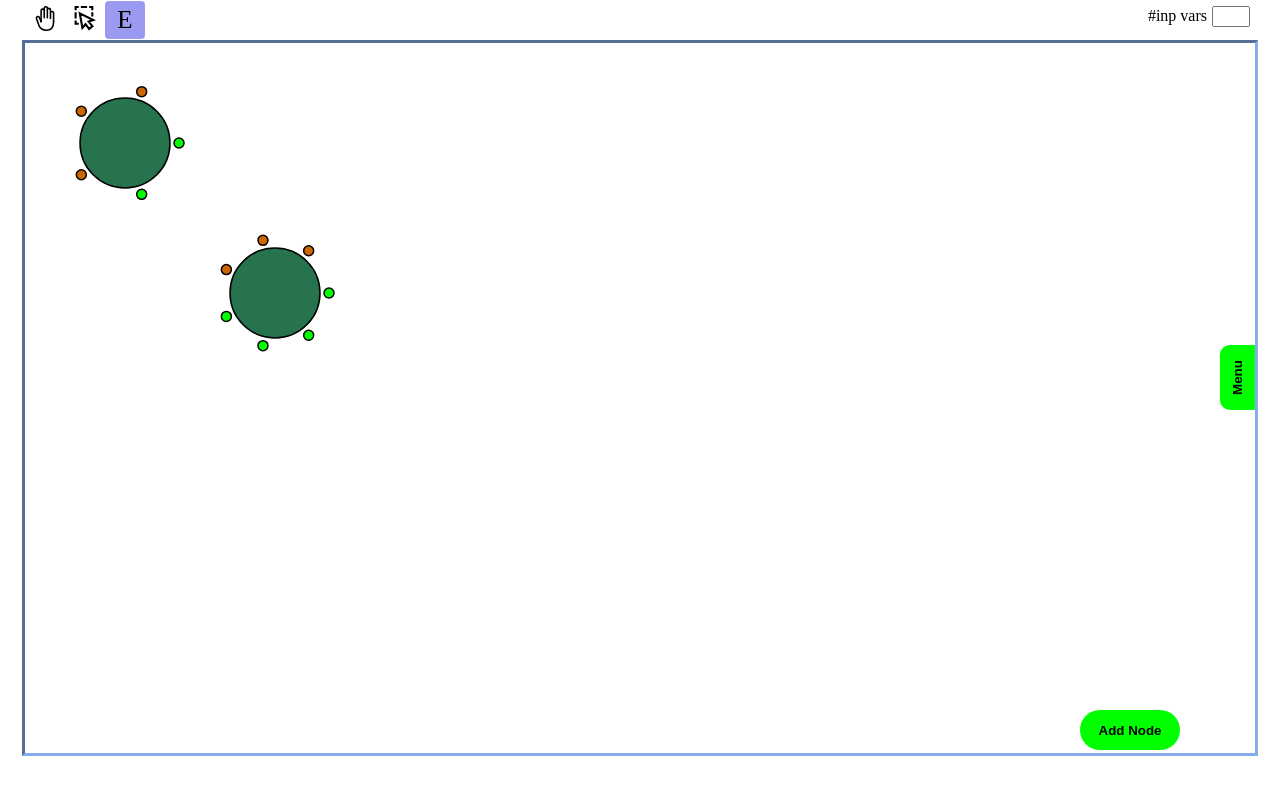
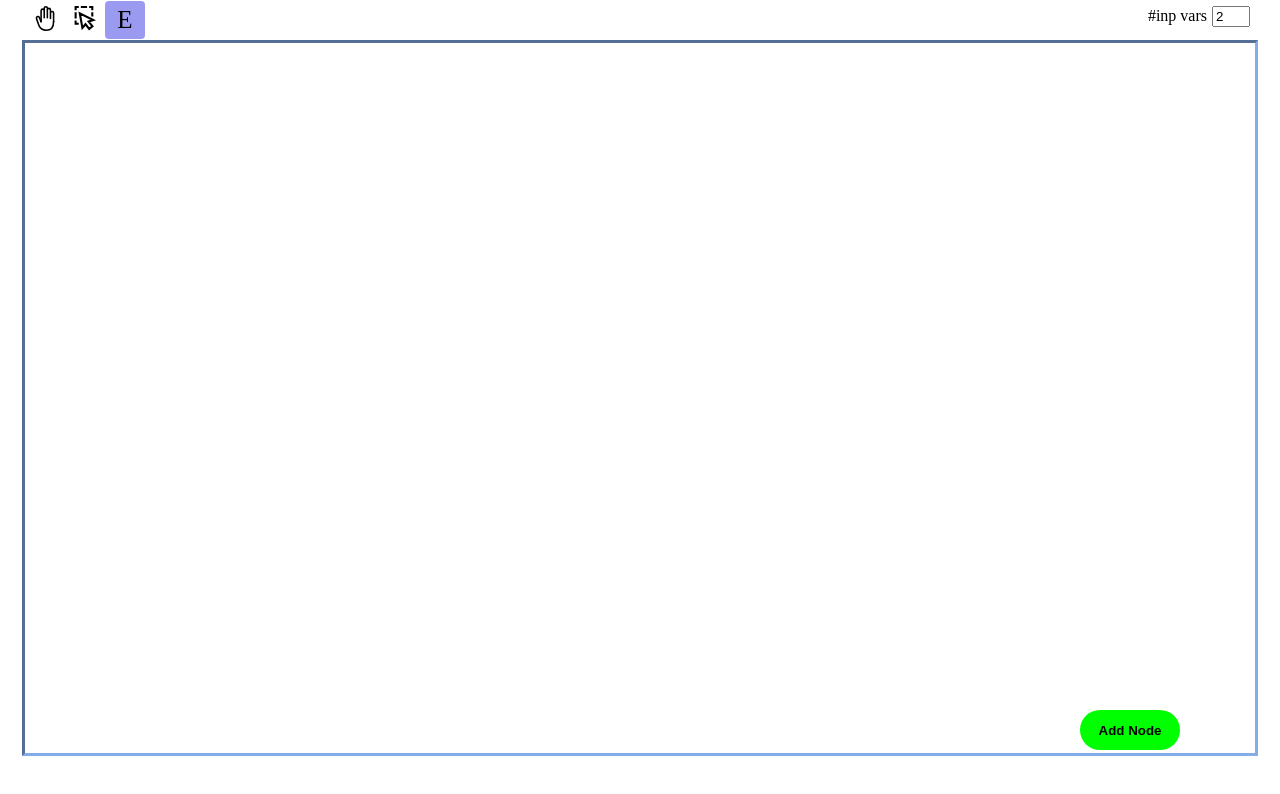
Before and after one commit to abdur-rafi/sequential-circuit-designer, a Next.js app: page /design in a window 1280 px wide. Shown: the top 794 px of the page. Built offline with nearby package versions, Linux system fonts and the light colour scheme.

Commit message:
node labels added

```diff
--- a/Components/Canvas.tsx
+++ b/Components/Canvas.tsx
@@ -8,6 +8,43 @@ import SideBar from './SideBar';
 import TopBar from './topBar';
 import { defalutIONodeConfig } from '../defaultConfigs';
 
+
+// From stackoverflow
+class StringIdGenerator {
+    _chars : string;
+    _nextId : [number];
+    constructor(chars = 'ABCDEFGHIJKLMNOPQRSTUVWXYZ') {
+        this._chars = chars;
+        this._nextId = [0];
+    }
+    next() {
+        const r = [];
+        for (const char of this._nextId) {
+            r.unshift(this._chars[char]);
+        }
+        this._increment();
+        return r.join('');
+    }
+
+    _increment() {
+        for (let i = 0; i < this._nextId.length; i++) {
+            const val = ++this._nextId[i];
+            if (val >= this._chars.length) {
+            this._nextId[i] = 0;
+            } else {
+            return;
+            }
+        }
+        this._nextId.push(0);
+    }
+
+    *[Symbol.iterator]() {
+        while (true) {
+            yield this.next();
+        }
+    }
+  }
+
 interface Props{
 
 }
@@ -16,8 +53,10 @@ interface State{
     showSideBar : boolean,
     stateNodeToSideBar : StateNode | null,
     ioNodeToSideBar : IONode | null,
-    mouseMode : MouseMode
+    mouseMode : MouseMode,
+    numberOfInpVars : number
 }
+
 
 class Canvas extends React.Component<Props, State>{
 
@@ -31,6 +70,9 @@ class Canvas extends React.Component<Props, State>{
     tempEdgePoints : Point[];
     edgeStartNode : IONode | null;
     tempStateNode : StateNode | null;
+    stateLabels : StringIdGenerator;
+    nextLabel : string;
+
 
     constructor(props : Props){
         super(props);
@@ -40,27 +82,46 @@ class Canvas extends React.Component<Props, State>{
 
         this.stateNodes = [];
         this.edges = [];
-
+        this.stateLabels = new StringIdGenerator();
 
         this.selectedNode = null;
         this.selectedIndex = -1;
         this.tempEdgePoints = []
         this.edgeStartNode = null;
         this.tempStateNode = null;
+        this.nextLabel = this.stateLabels.next();
 
         this.state = {
             showSideBar : false,
             ioNodeToSideBar : null,
             stateNodeToSideBar : null,
-            mouseMode : 'edge'
+            mouseMode : 'edge',
+            numberOfInpVars : 2
         }
 
-        this.AddNode = this.AddNode.bind(this);
+        this.changeNumberOfInputVars = this.changeNumberOfInputVars.bind(this);
         this.toggleSideBar = this.toggleSideBar.bind(this);
         this.setMouseMode = this.setMouseMode.bind(this);
         this.setMouseMode = this.setMouseMode.bind(this);
         this.addIoNodeWithStateChange = this.addIoNodeWithStateChange.bind(this);
         this.changeStateNodeRadius = this.changeStateNodeRadius.bind(this);
+    }
+
+    drawLabel(center : Point, label : string, context : CanvasRenderingContext2D | null | undefined){
+        if(context == null)
+            context = this.nodeCanvasRef.current?.getContext('2d');
+        if(!context) return;
+        context.font = '24px serif'
+        context.fillStyle = 'black';
+        context.textAlign = 'center';
+        context.textBaseline = 'middle';
+        context.fillText(label, center.x, center.y);
+    }
+
+    changeNumberOfInputVars(vars : number){
+        this.setState({
+            numberOfInpVars : vars
+        })
     }
 
     changeStateNodeRadius(stateNode : StateNode, radius : number){
@@ -102,9 +163,12 @@ class Canvas extends React.Component<Props, State>{
 
     setMouseMode(mode : MouseMode){
         this.resetModeVars();
-        this.setState({
-            mouseMode : mode
-        })
+        this.setState(old=>({
+            mouseMode : mode,
+            showSideBar : false,
+            ioNodeToSideBar : null,
+            stateNodeToSideBar : null
+        }))
     }
 
     checkIfStateNodeContainsEdge(state : StateNode) : boolean{
@@ -138,15 +202,18 @@ class Canvas extends React.Component<Props, State>{
             ioNode.center.y += y;
         }
         this.drawStateNode(stateNode);
-        this.focusOnNode(stateNode.center, stateNode.radius, stateNode.color);
+        this.focusOnNode(stateNode.center, stateNode.radius, stateNode.color,stateNode.label);
     }
 
 
-    focusOnNode(center : Point, radius : number, fillColor : string){
+    focusOnNode(center : Point, radius : number, fillColor : string, label? : string){
         let context = this.nodeCanvasRef.current?.getContext('2d');
         if(context == null) return;
         clearCircle(context, center, radius + context.lineWidth);
         drawCircle(context, center, radius, 'blue',fillColor);
+        if(label)
+            this.drawLabel(center, label, context);
+
     }
 
     checkInsideNode(testPoint : Point) :
@@ -227,7 +294,21 @@ class Canvas extends React.Component<Props, State>{
             drawCircle(context, state.center, state.radius, 'black', state.color);
             state.ioNodes.forEach(ioNode => {
                 drawCircle(context!, ioNode.center, ioNode.radius, 'black', ioNode.color);
+                // context!.font = 'bold 10px serif';
+                // context!.fillStyle = 'black';
+                // context!.textAlign = 'start';
+                // context!.textBaseline = 'middle';
+                // let b = (ioNode.angle > Math.PI / 2 && ioNode.angle < Math.PI * 1.5);
+                // context!.direction = b ? 'rtl' : 'ltr';
+                // context?.fillText('0000', ioNode.center.x + (b ? -defalutIONodeConfig.inputLabelGap : defalutIONodeConfig.inputLabelGap), ioNode.center.y);
+                // context?.save();
+                // context?.translate(state.center.x, state.center.y);
+                // context?.rotate(ioNode.angle);
+                // context!.font = 'bold 10px serif';
+                // context?.fillText('0000' ,state.radius - 2, 0);
+                // context?.restore();
             })
+            this.drawLabel(state.center, state.label , context);
         }
     }
 
@@ -285,7 +366,10 @@ class Canvas extends React.Component<Props, State>{
 
     resetModeVars(){
         if(this.selectedNode ){
-            this.removeFocusCircle(this.selectedNode);
+            let label;
+            if('label' in this.selectedNode)
+                label = this.selectedNode.label;
+            this.removeFocusCircle(this.selectedNode,label);
         }
         this.selectedIndex = -1;
         this.selectedNode = null;
@@ -294,11 +378,6 @@ class Canvas extends React.Component<Props, State>{
         this.edgeStartNode = null;
     }
 
-    AddNode(){
-        this.setState({
-            mouseMode : 'addNode'
-        })
-    }
 
     toggleSideBar(){
         this.setState(old=>({
@@ -308,12 +387,15 @@ class Canvas extends React.Component<Props, State>{
 
 
 
-    removeFocusCircle(node : StateNode | IONode){
+    removeFocusCircle(node : StateNode | IONode, label? : string){
         let context = this.nodeCanvasRef.current?.getContext('2d');
         if(context == null)
             return;
         clearCircle(context, node.center, node.radius + context.lineWidth);
         drawCircle(context, node.center, node.radius, 'black', node.color);
+        if(label){
+            this.drawLabel(node.center, label, context);
+        }
     }
 
 
@@ -335,8 +417,12 @@ class Canvas extends React.Component<Props, State>{
                         showSideBar : false,
                         ioNodeToSideBar : null
                     })
-                    if(prevSelected != null)
-                        this.removeFocusCircle(prevSelected);
+                    if(prevSelected != null){
+                        let label;
+                        if('label' in prevSelected)
+                            label = prevSelected.label;
+                        this.removeFocusCircle(prevSelected, label);
+                    }
                 }
                 return;
             }
@@ -352,7 +438,10 @@ class Canvas extends React.Component<Props, State>{
                     this.edgeStartNode = selected.entity;
                 }
                 if(this.state.mouseMode === 'drag' || this.state.mouseMode === 'select'){
-                    this.focusOnNode(selected.entity.center, selected.entity.radius, selected.entity.color);
+                    let label;
+                    if('label' in selected.entity)
+                        label = selected.entity.label;
+                    this.focusOnNode(selected.entity.center, selected.entity.radius, selected.entity.color, label);
                     if(this.state.mouseMode === 'select'){
                         if('type' in selected.entity){
                             this.setState({
@@ -369,7 +458,10 @@ class Canvas extends React.Component<Props, State>{
                             })
                         }
                         if(prevSelected != null){
-                            this.removeFocusCircle(prevSelected);
+                            let label;
+                            if('label' in prevSelected)
+                                label = prevSelected.label;
+                            this.removeFocusCircle(prevSelected, label);
                         }
                     }
                 }
@@ -384,7 +476,10 @@ class Canvas extends React.Component<Props, State>{
         }
         else if(this.state.mouseMode === 'drag'){
             if(this.selectedNode != null){
-                this.removeFocusCircle(this.selectedNode);
+                let label;
+                if('label' in this.selectedNode)
+                    label = this.selectedNode.label;
+                this.removeFocusCircle(this.selectedNode, label);
                 // let context = this.nodeCanvasRef.current!.getContext('2d');
                 // if(context === null) return;
                 // clearCircle(context, this.selectedNode.center, this.selectedNode.radius + context.lineWidth);
@@ -415,7 +510,7 @@ class Canvas extends React.Component<Props, State>{
 
     tempCanvasMouseMove(e : MouseEvent){
         if(this.state.mouseMode === 'addNode'){
-            let state = createStateNodeObject(1, 0, {x : e.offsetX, y : e.offsetY});
+            let state = createStateNodeObject(Math.pow(2, this.state.numberOfInpVars), 1, {x : e.offsetX, y : e.offsetY}, this.nextLabel);
             let canvas = this.tempCanvasRef.current;
             let context = canvas!.getContext('2d');
             clearCanvas(this.tempCanvasRef);
@@ -489,6 +584,7 @@ class Canvas extends React.Component<Props, State>{
                 this.setState({
                     mouseMode : 'edge'
                 })
+                this.nextLabel = this.stateLabels.next();
                 return;
             }
         }
@@ -529,14 +625,16 @@ class Canvas extends React.Component<Props, State>{
 
         if(nodeContext == null || edgeContext == null || tempContext == null) return;
 
-        edgeContext.lineWidth = 3;
+        edgeContext.lineWidth = 2;
 
 
-        let stateNode = createStateNodeObject(4, 3, {x :250, y : 250});
-        let stateNode2 = createStateNodeObject(2, 3, {x : 100, y : 100})
-        this.stateNodes.push(stateNode);
-        this.stateNodes.push(stateNode2);
-        this.stateNodes.forEach(s => this.drawStateNode(s))
+        // let stateNode = createStateNodeObject(4, 3, {x :250, y : 250}, this.nextLabel);
+        // this.nextLabel = this.stateLabels.next();
+        // let stateNode2 = createStateNodeObject(2, 3, {x : 100, y : 100}, this.nextLabel);
+        // this.nextLabel = this.stateLabels.next();
+        // this.stateNodes.push(stateNode);
+        // this.stateNodes.push(stateNode2);
+        // this.stateNodes.forEach(s => this.drawStateNode(s))
         // console.log(this.stateNodes);
 
         tempCanvas.addEventListener('mousedown', e=>{
@@ -560,7 +658,7 @@ class Canvas extends React.Component<Props, State>{
         return (
             <div className={styles.root}>
                 <div className={styles.topBarContainer}>
-                    <TopBar setMouseMode = {this.setMouseMode} mouseMode = {this.state.mouseMode}/>
+                    <TopBar changeNumberOfInputVars = {this.changeNumberOfInputVars} numberOfInputVars = {this.state.numberOfInpVars} setMouseMode = {this.setMouseMode} mouseMode = {this.state.mouseMode}/>
                 </div>
                 <div className={styles.canvasContainer}>
                     <canvas ref = {this.nodeCanvasRef} className={styles.canvas} />
@@ -569,12 +667,12 @@ class Canvas extends React.Component<Props, State>{
                         zIndex : 5
                     }} />
                 </div>
-                <div onClick={this.AddNode} className={styles.addNodeButtonContainer}>
+                <div onClick={()=>this.setMouseMode('addNode')} className={styles.addNodeButtonContainer}>
                     <button className={styles.addNodeButton}>Add Node</button>
                 </div>
-                {!this.state.showSideBar && <div className={styles.menuContainer}>
+                {/* {!this.state.showSideBar && <div className={styles.menuContainer}>
                     <button onClick = {this.toggleSideBar} className = {styles.menu}> Menu</button>
-                </div>}
+                </div>} */}
 
                 {
                     this.state.showSideBar &&
--- a/Components/canvasInterfaces.tsx
+++ b/Components/canvasInterfaces.tsx
@@ -10,7 +10,8 @@ export interface StateNode{
     gap : number,
     ioNodeDiameter : number,
     ioNodes : IONode[],
-    color : string
+    color : string,
+    label : string
 
 }
 export interface IONode{
--- a/Components/drawingFuncitons.tsx
+++ b/Components/drawingFuncitons.tsx
@@ -15,14 +15,15 @@ export function createIONodeObject(stateNode : StateNode, angle : number, type :
     }
 }
 
-export function createStateNodeObject(inNodesCount : number, outNodesCount : number, center : Point) : StateNode{
+export function createStateNodeObject(inNodesCount : number, outNodesCount : number, center : Point, label : string) : StateNode{
     let stateNode : StateNode = {
         center : center,
         radius : defaultStateNodeConfig.radius,
         gap : defaultStateNodeConfig.gap,
         color : defaultStateNodeConfig.color,
         ioNodes : [],
-        ioNodeDiameter : defaultStateNodeConfig.ioNodeDiameter
+        ioNodeDiameter : defaultStateNodeConfig.ioNodeDiameter,
+        label : label
     }
 
     let gap = (Math.PI * 2) / (inNodesCount + outNodesCount);
@@ -121,7 +122,7 @@ export function createEdge(from : IONode, to : IONode, tempEdgePoints: Point[])
         to : to,
         points : tempEdgePoints,
         pointsSet : s,
-        color : 'darkgrey'
+        color : '#004d00'
     }
     return edge;
 
--- a/Components/topBar.tsx
+++ b/Components/topBar.tsx
@@ -5,7 +5,9 @@ import {GrSelect} from 'react-icons/gr'
 import { MouseMode } from "./canvasInterfaces";
 interface Props{
     setMouseMode : (mode : MouseMode)=>void
-    mouseMode : 'addNode' | 'drag' | 'edge' | 'select'
+    mouseMode : 'addNode' | 'drag' | 'edge' | 'select',
+    numberOfInputVars : number,
+    changeNumberOfInputVars : (vars : number)=> void
 }
 interface State{
 
@@ -22,8 +24,8 @@ class TopBar extends React.Component<Props, State>{
                         <IoHandRightOutline
                         className={styles.grabIcon + ' ' + (this.props.mouseMode === 'drag' ? styles.grabIconActive : '')}
                         onClick = {()=>{
-                            // if(this.props.mouseMode === 'drag')
-                            //     this.props.setMouseMode('edge');
+                            if(this.props.mouseMode === 'drag')
+                                return;
                             // else
                             this.props.setMouseMode('drag');
                         }}
@@ -35,8 +37,8 @@ class TopBar extends React.Component<Props, State>{
                         <GrSelect
                             className={styles.selectIcon + ' ' + (this.props.mouseMode === 'select' ? styles.selectIconActive : '')}
                             onClick = {()=>{
-                                // if(this.props.mouseMode === 'select')
-                                //     this.props.setMouseMode('edge');
+                                if(this.props.mouseMode === 'select')
+                                    return;
                                 // else
                                 this.props.setMouseMode('select');
                             }}
@@ -45,6 +47,8 @@ class TopBar extends React.Component<Props, State>{
                     <div className = {styles.edgeIconContainer}>
                         <div className = {styles.edgeIcon + ' ' + (this.props.mouseMode === 'edge' ? styles.selectIconActive : '')}
                         onClick = {()=>{
+                            if(this.props.mouseMode === 'edge')
+                                return;
                             this.props.setMouseMode('edge')
                         }}>
                             E
@@ -54,7 +58,13 @@ class TopBar extends React.Component<Props, State>{
                 <div className = {styles.rightSideContainer}>
                     <div className = {styles.inputVarContainer}>
                         <label> #inp vars</label>
-                        <input type='number' />
+                        <input type='number' value={this.props.numberOfInputVars}
+                        onChange = {(e)=>{
+                            let n = parseInt(e.target.value);
+                            if(n > 4 || n < 1) return;
+                            this.props.changeNumberOfInputVars(n);
+
+                            }} />
                     </div>
                 </div>
 
--- a/defaultConfigs.tsx
+++ b/defaultConfigs.tsx
@@ -1,14 +1,15 @@
 
 export const defaultStateNodeConfig : defaultStateNodeConfig = {
-    radius : 45,
-    color : '#26734d',
+    radius : 30,
+    color : '#ffffff',
     gap : 4,
-    ioNodeDiameter : 10
+    ioNodeDiameter : 8,
 }
 
 export const defalutIONodeConfig : defalutIONodeConfig = {
     inNodeColor : '#00ff00',
-    outNodeColor : '#cc6600'
+    outNodeColor : '#cc6600',
+    inputLabelGap : 8
 }
 export const canvasConfig : canvasConfig = {
     height : '90vh',
@@ -22,7 +23,8 @@ interface colorConfig{
 
 interface defalutIONodeConfig{
     inNodeColor : string,
-    outNodeColor : string
+    outNodeColor : string,
+    inputLabelGap : number
 }
 
 interface defaultStateNodeConfig {
```
